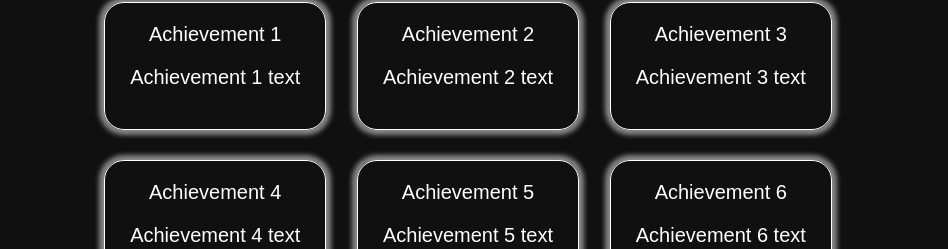
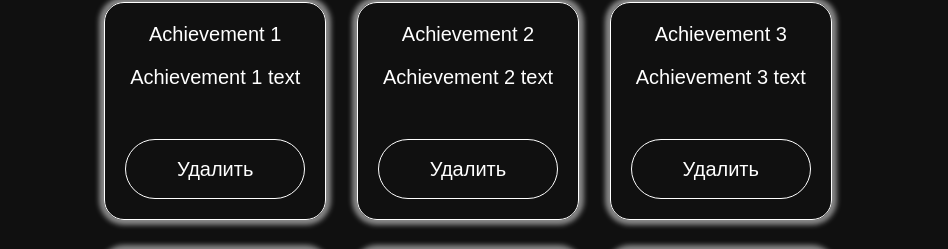
Before and after one commit to Sukmanov/last_chance, a Vue app: page /Profile in a window 1280 px wide. Shown: the part 550-799 px from the top of the page, without its empty margins (172-1120 px from the left). Built offline with nearby package versions, Linux system fonts and the light colour scheme.

Commit message:
added delete button on achievements

```diff
--- a/src/components/UI/achievement.vue
+++ b/src/components/UI/achievement.vue
@@ -11,7 +11,14 @@
         type: String,
         required: true,
       }
+    },
+
+    data() {
+      return {
+        isAdmin: true,
+      }
     }
+
   }
 
 
@@ -21,6 +28,9 @@
   <div class="achievement">
     <span id="achievement-name">{{Name}}</span>
     <p id="achievement-text">{{Description}}</p>
+    <div id="film__delete-button" v-if="isAdmin">
+      <my-button-1 id="achievement__btn" :textButton="'Удалить'"></my-button-1>
+    </div>
   </div>
 </template>
 
@@ -51,4 +61,8 @@
   color: white;
 }
 
+#achievement__btn {
+  width: 100%;
+}
+
 </style>
```
